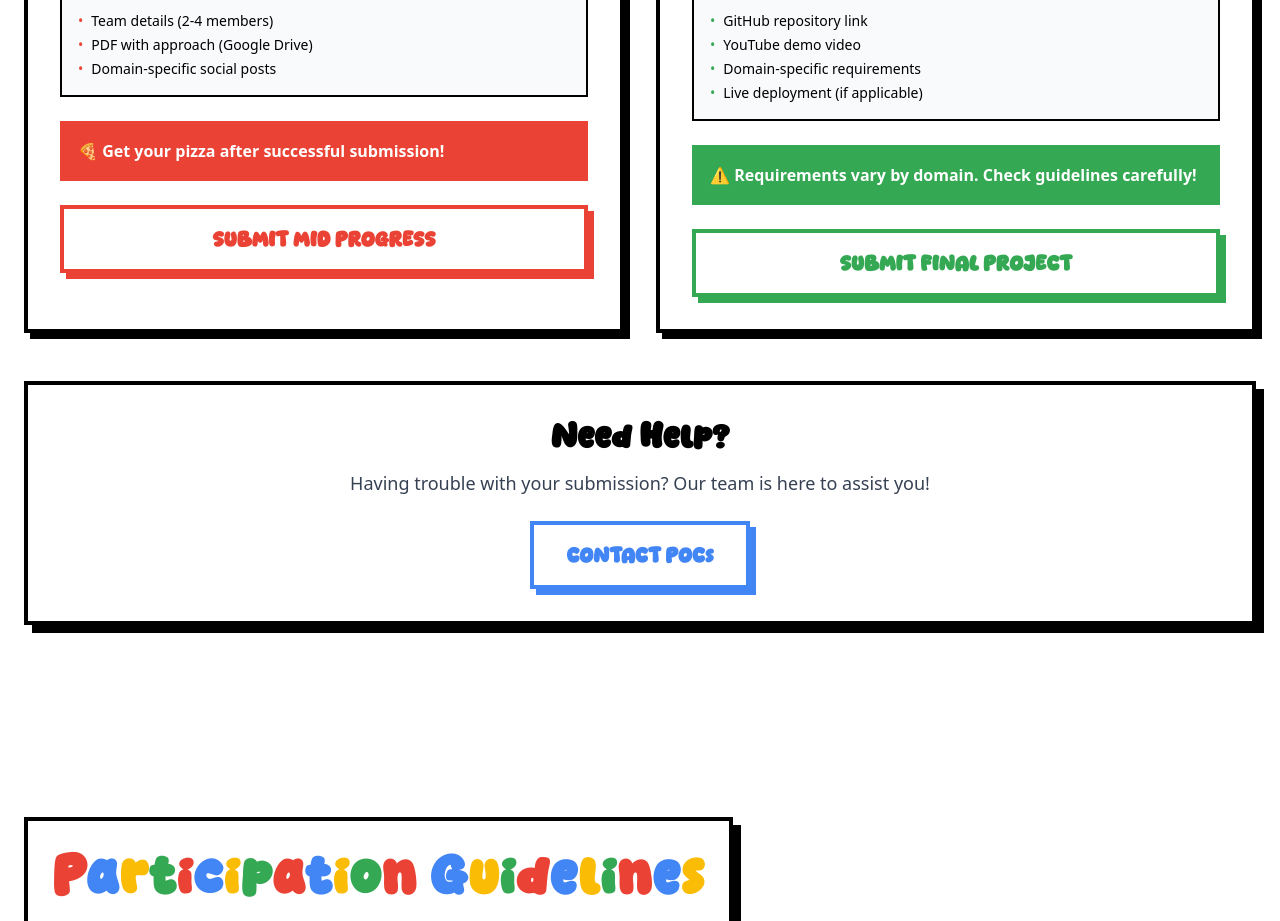
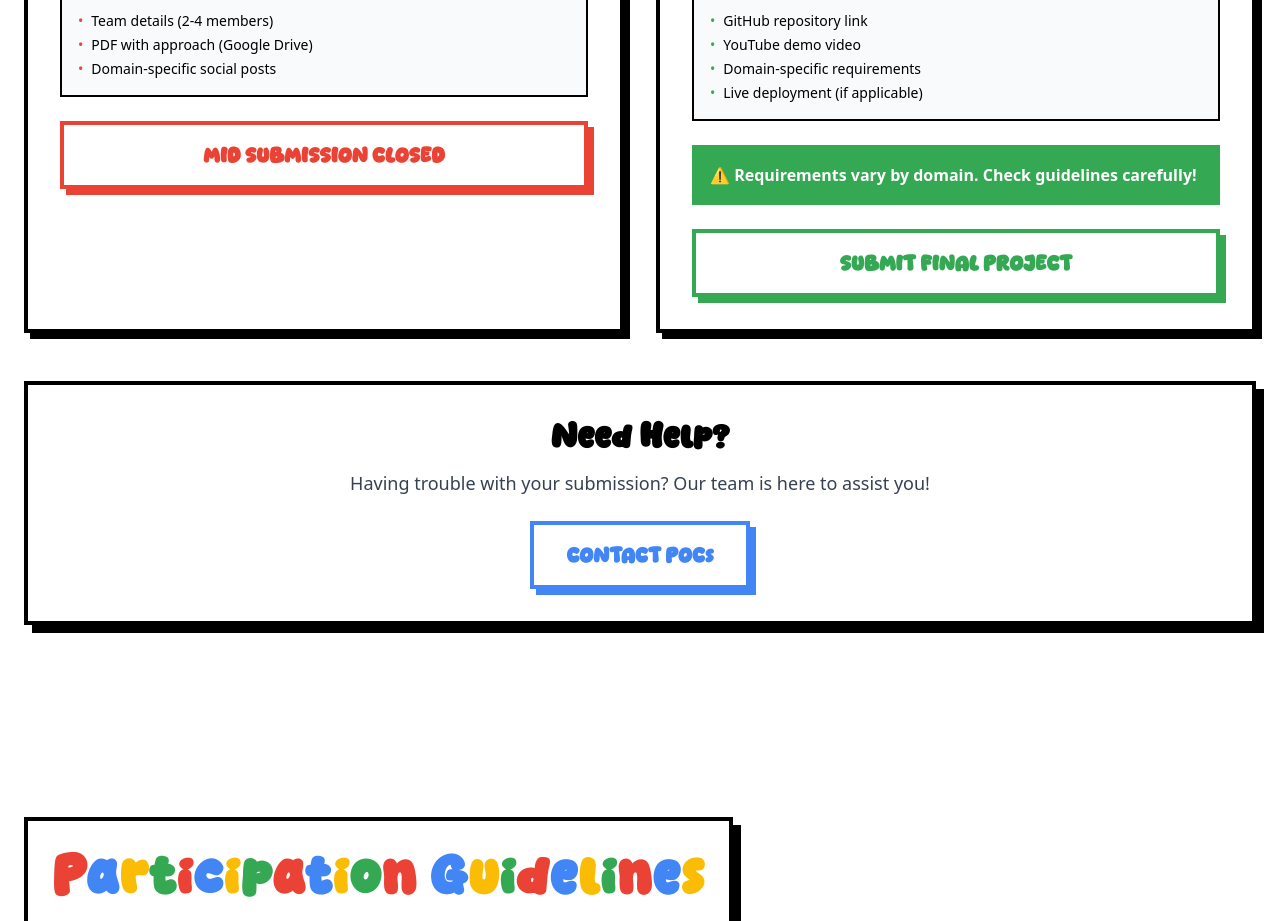
Before and after one commit to Vansh-Pandey/Krackhack, a React (Vite) app: page / in a window 1280 px wide. Shown: the part 7947-8868 px from the top of the page. Built offline with nearby package versions, Linux system fonts and the light colour scheme.

Commit message:
mid submissions closed

```diff
--- a/src/components/home/Submissions.jsx
+++ b/src/components/home/Submissions.jsx
@@ -118,16 +118,9 @@ const Submissions = () => {
               </ul>
             </div>
 
-            {/* REWARD */}
-            <div className="bg-[#EA4335] bg-opacity-10 border-2 border-[#EA4335] p-4 mb-6">
-              <p className="font-bold text-[#ffffff] flex items-center gap-2">
-                🍕 Get your pizza after successful submission!
-              </p>
-            </div>
 
             {/* BUTTON */}
             <button
-              onClick={() => navigate("/mid-submission")}
               className="
             w-full
             px-8 py-4
@@ -137,14 +130,12 @@ const Submissions = () => {
             font-bold
             text-lg
             shadow-[6px_6px_0px_0px_#EA4335]
-                hover:shadow-[3px_3px_0px_0px_#EA4335]
-                hover:translate-x-0.75 hover:translate-y-0.75
-                transition-all duration-200
           "
               style={{ fontFamily: "BlueWinter" }}
             >
-              SUBMIT MID PROGRESS
+              MID SUBMISSION CLOSED
             </button>
+
           </div>
 
           {/* FINAL SUBMISSION CARD */}
```
Lines whose indentation alone changed are shown as unchanged.
